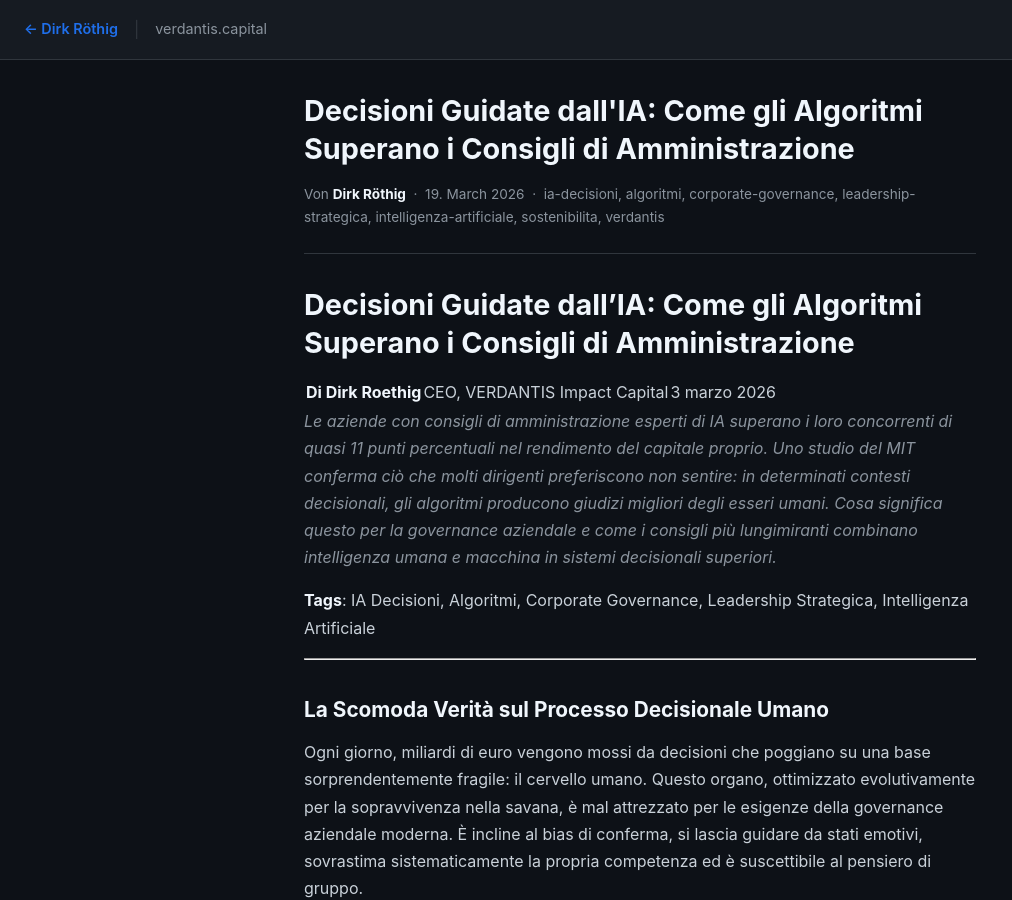
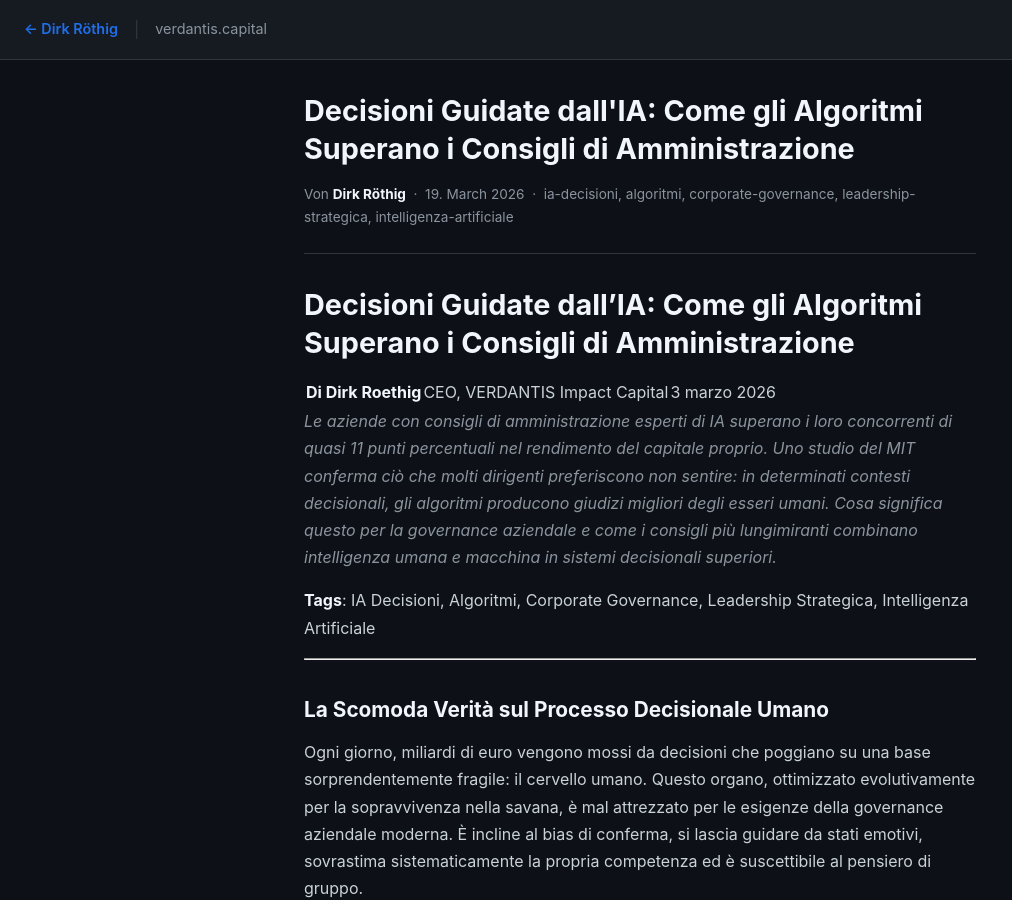
Before and after one commit to GaudianVivere/GaudianVivere.github.io, a Jekyll site: the page built from _posts/2026-03-19-artikel-18-it.md, in a window 1280 px wide and 900 px high. Shown: the whole window, without its empty margins (0-1012 px from the left). Built offline with Jekyll 4.4.1, drawn with Linux system fonts in a browser that asks for light colours; some of the changed lines change nothing that is shown; some of the changed text lies outside the part shown.

Commit message:
Update 2026-03-19-artikel-18-it.md

```diff
--- a/_posts/2026-03-19-artikel-18-it.md
+++ b/_posts/2026-03-19-artikel-18-it.md
@@ -1,13 +1,8 @@
 ---
-layout: post
 title: "Decisioni Guidate dall'IA: Come gli Algoritmi Superano i Consigli di Amministrazione"
-date: 2026-03-19
-categories: [sostenibilita]
-tags: ["ia-decisioni", "algoritmi", "corporate-governance", "leadership-strategica", "intelligenza-artificiale", "sostenibilita", "verdantis"]
-author: "Dirk Roethig, CEO, VERDANTIS Impact Capital"
-lang: it
-published: true
 description: "Le aziende con consigli di amministrazione esperti di IA raggiungono un rendimento del capitale proprio 10,9 punti percentuali al di sopra della media del settore. Perché il processo decisionale algoritmico elimina sistematicamente gli errori cognitivi che costano miliardi alle imprese."
+tags: [ia-decisioni, algoritmi, corporate-governance, leadership-strategica, intelligenza-artificiale]
+series: IA nel Business
 ---
 
 # Decisioni Guidate dall'IA: Come gli Algoritmi Superano i Consigli di Amministrazione
```
